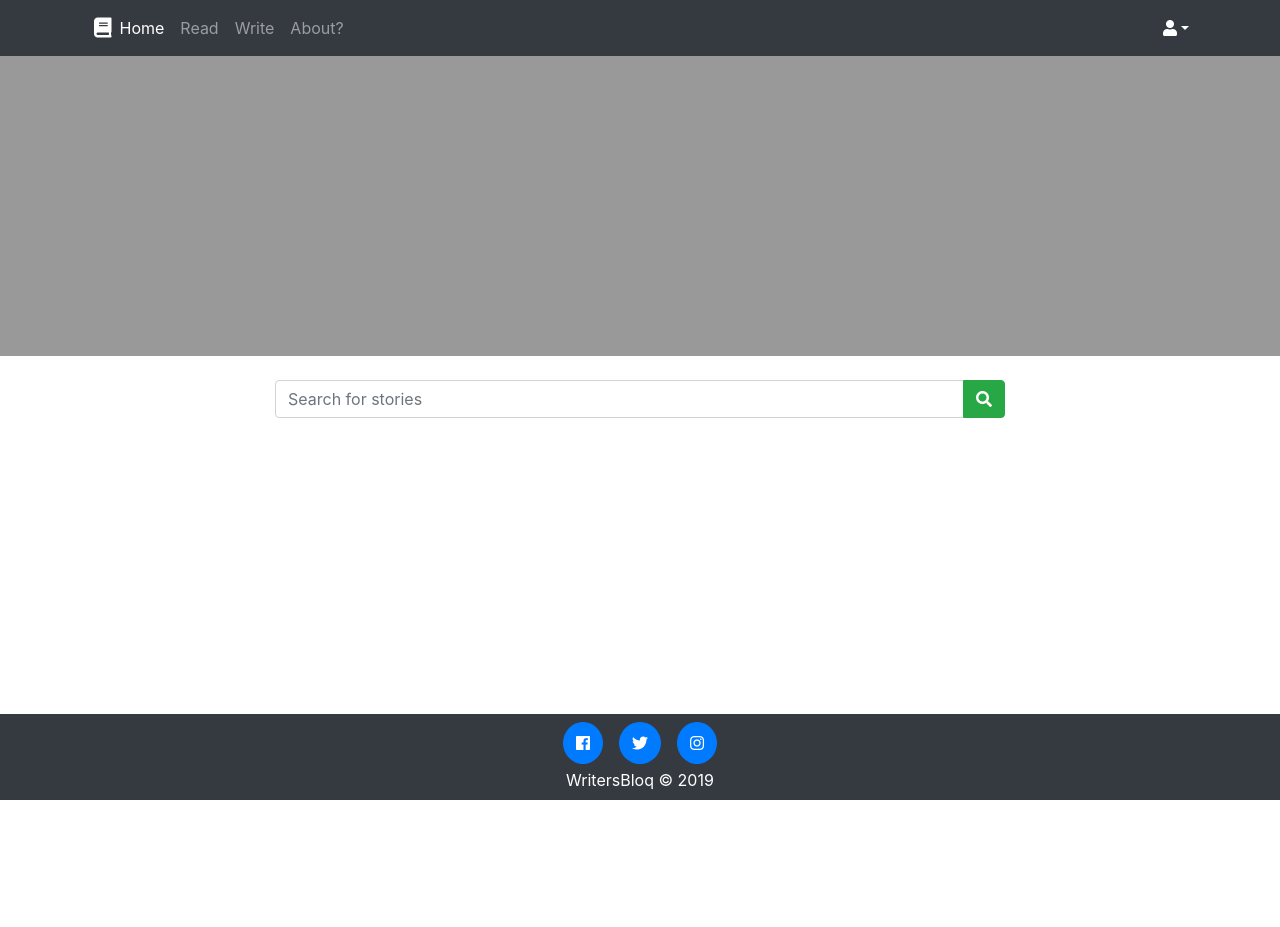
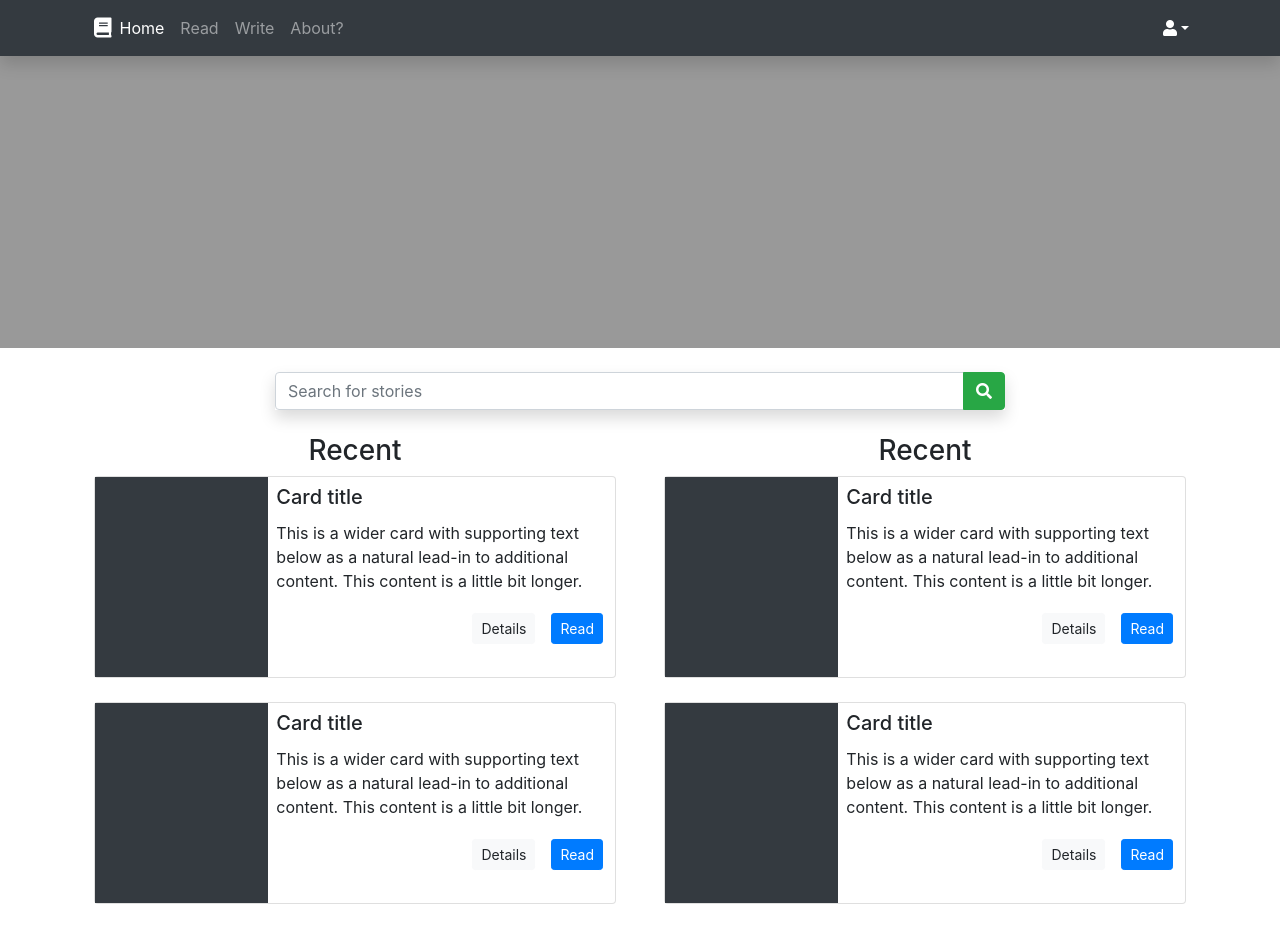
Before and after one commit to Meono55/WritersBloq-FrontEnd, an Angular app: page / in a window 1280 px wide. Shown: the top 927 px of the page. Before the commit the page ends 800 px from the top, so only its background shows below. Built offline with nearby package versions, Linux system fonts and the light colour scheme.

Commit message:
Worked on story card and homepage general structure

```diff
--- a/src/app/app.module.ts
+++ b/src/app/app.module.ts
@@ -8,6 +8,7 @@ import { NavbarComponent } from './components/general/navbar/navbar.component';
 import { FooterComponent } from './components/general/footer/footer.component';
 import { HomeBaseComponent } from './components/home/home-base/home-base.component';
 import { TopFilterComponent } from './components/general/top-filter/top-filter.component';
+import { StoryCardComponent } from './components/general/story-card/story-card.component';
 
 @NgModule({
   declarations: [
@@ -15,7 +16,8 @@ import { TopFilterComponent } from './components/general/top-filter/top-filter.c
     NavbarComponent,
     FooterComponent,
     HomeBaseComponent,
-    TopFilterComponent
+    TopFilterComponent,
+    StoryCardComponent
   ],
   imports: [
     BrowserModule,
--- a/src/app/components/general/navbar/navbar.component.html
+++ b/src/app/components/general/navbar/navbar.component.html
@@ -1,4 +1,4 @@
-<nav class="navbar navbar-expand-lg navbar-dark bg-dark px-0">
+<nav class="navbar navbar-expand-lg fixed-top navbar-dark bg-dark px-0 shadow">
   <div class="container px-2">
     <!-- Mobile bars button -->
     <button
--- /dev/null
+++ b/src/app/components/general/story-card/story-card.component.html
@@ -0,0 +1,16 @@
+<div class="card mb-3" style="max-width: 540px;">
+  <div class="row no-gutters">
+    <div class="col-md-4 bg-dark" style="height: 200px;">
+    </div>
+    <div class="col-md-8">
+      <div class="card-body p-2">
+        <h5 class="card-title">Card title</h5>
+        <p class="card-text">This is a wider card with supporting text below as a natural lead-in to additional content. This content is a little bit longer.</p>
+        <div class="d-flex flex-row-reverse p-1">
+          <button class="btn btn-primary btn-sm">Read</button>
+          <button class="btn btn-light btn-sm mr-3">Details</button>
+        </div>
+      </div>
+    </div>
+  </div>
+</div>
--- /dev/null
+++ b/src/app/components/general/story-card/story-card.component.ts
@@ -0,0 +1,15 @@
+import { Component, OnInit } from '@angular/core';
+
+@Component({
+  selector: 'app-story-card',
+  templateUrl: './story-card.component.html',
+  styleUrls: ['./story-card.component.scss']
+})
+export class StoryCardComponent implements OnInit {
+
+  constructor() { }
+
+  ngOnInit() {
+  }
+
+}
--- a/src/app/components/general/top-filter/top-filter.component.html
+++ b/src/app/components/general/top-filter/top-filter.component.html
@@ -1,3 +1,18 @@
-<p>
-  top-filter works!
-</p>
+<!-- Top Filter container -->
+<div class="mb-3">
+  <!-- Title -->
+  <h3 class="mb-2 text-center">Recent</h3>
+
+  <!-- Individual story in top filter list -->
+  <div class="mb-4">
+    <app-story-card></app-story-card>
+  </div>
+  <div class="mb-4">
+    <app-story-card></app-story-card>
+  </div>
+  <div class="mb-2">
+    <app-story-card></app-story-card>
+  </div>
+
+  <div class="text-center">View All</div>
+</div>
--- a/src/app/components/home/home-base/home-base.component.html
+++ b/src/app/components/home/home-base/home-base.component.html
@@ -9,10 +9,10 @@
   </div>
 
   <!-- Home Page Search bar -->
-  <div class="container pt-4">
+  <div class="container py-4">
     <div class="row">
       <div class="col-md-8 mx-auto">
-        <div class="input-group">
+        <div class="input-group shadow">
           <input type="text" name="search" id="homeSearch" class="form-control" placeholder="Search for stories">
           <div class="input-group-append">
             <button class="btn btn-success">
@@ -24,5 +24,16 @@
     </div>
   </div>
 
+  <!-- Recent and Popular stories -->
+  <div class="container">
+    <div class="row">
+      <div class="col-md-6 px-4">
+        <app-top-filter></app-top-filter>
+      </div>
+      <div class="col-md-6 px-4">
+        <app-top-filter></app-top-filter>
+      </div>
+    </div>
+  </div>
 
 </div>
--- a/src/index.html
+++ b/src/index.html
@@ -9,7 +9,7 @@
   <link rel="icon" type="image/x-icon" href="favicon.ico">
   <link rel="stylesheet" href="https://use.fontawesome.com/releases/v5.7.2/css/all.css" integrity="sha384-fnmOCqbTlWIlj8LyTjo7mOUStjsKC4pOpQbqyi7RrhN7udi9RwhKkMHpvLbHG9Sr" crossorigin="anonymous">
 </head>
-<body>
+<body class="pt-5">
   <app-root></app-root>
 </body>
 </html>
```
Also changed, not shown: src/app/components/general/story-card/story-card.component.scss (added), 1 other file (tests, documents, lock files or other folders).
